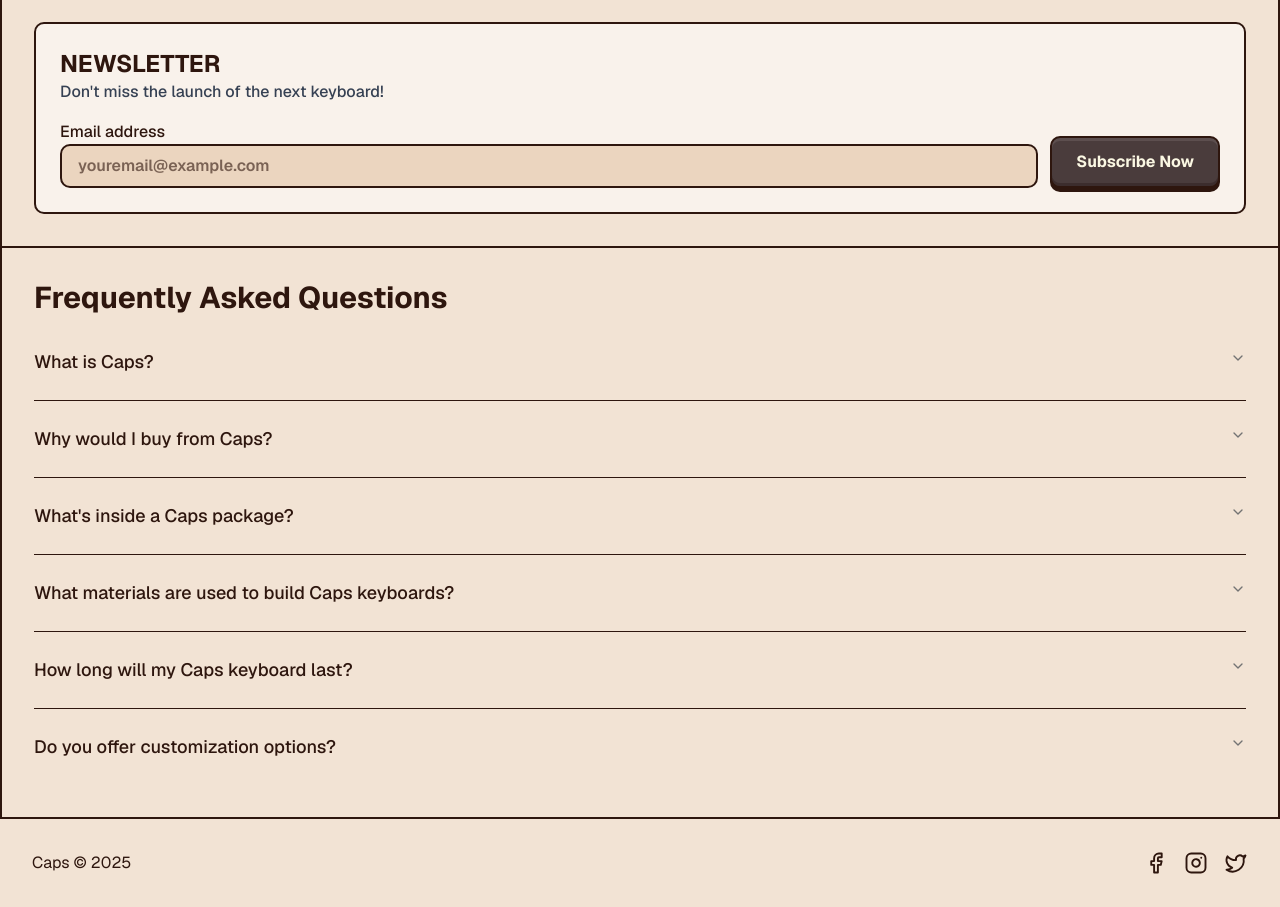
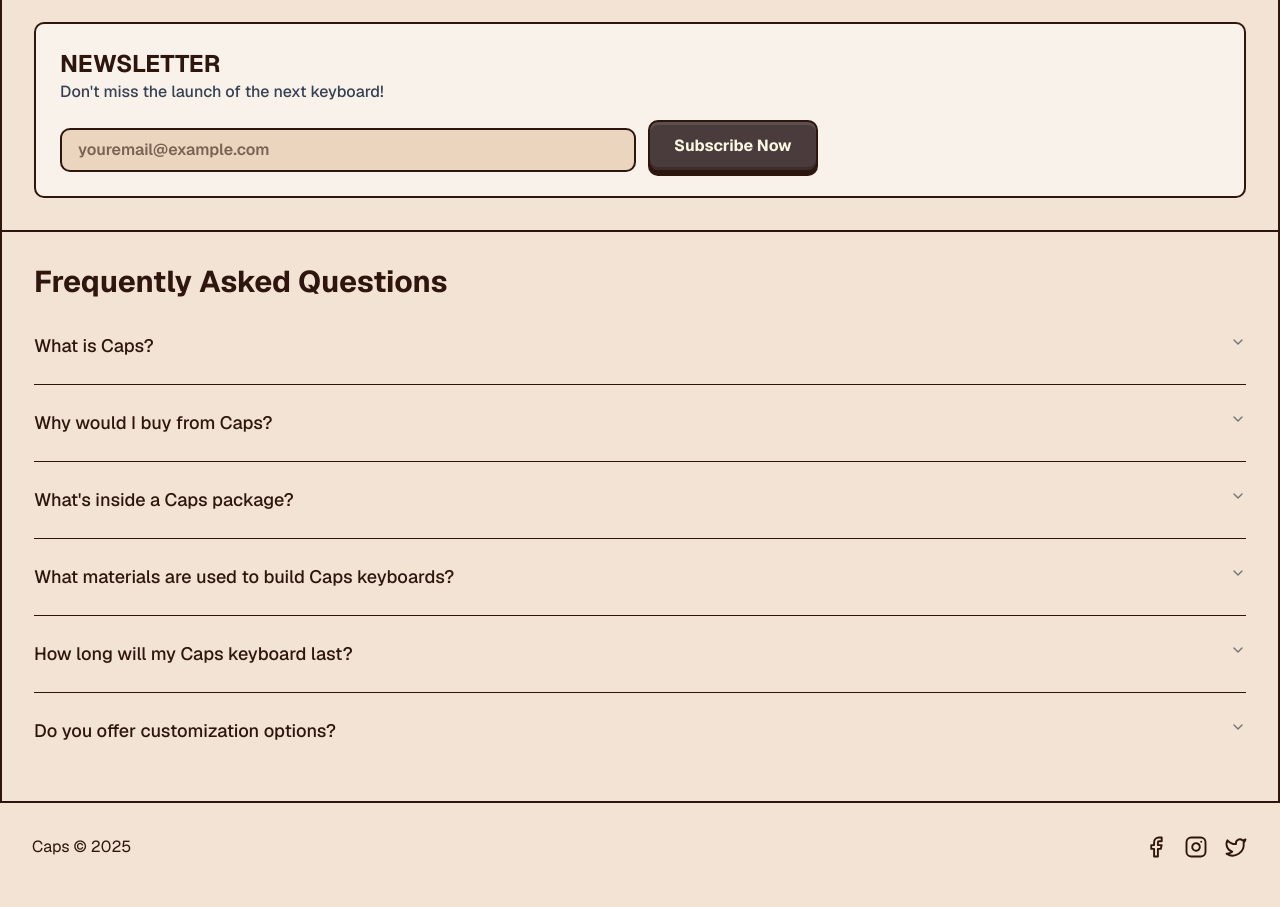
Before and after one commit to ldgni/caps, a Next.js app: page / in a window 1280 px wide. Shown: the part 2660-3567 px from the top of the page. Built offline with nearby package versions, Linux system fonts and the light colour scheme.

Commit message:
refactor: simplify newsletter form structure by removing unnecessary wrapper

```diff
--- a/src/components/newsletter.tsx
+++ b/src/components/newsletter.tsx
@@ -43,12 +43,6 @@ export function Newsletter() {
         <form
           onSubmit={handleNewsletterSubmit}
           className="flex flex-col gap-3 sm:flex-row sm:items-end">
-          <div className="flex-1 space-y-1">
-            <label
-              htmlFor="newsletter-email"
-              className="font-medium text-[#2e160e]">
-              Email address
-            </label>
           <input
             type="email"
             name="email"
@@ -57,9 +51,8 @@ export function Newsletter() {
             value={email}
             onChange={(e) => setEmail(e.target.value)}
             required
-              className="w-full rounded-lg border-2 border-[#2e160e] bg-[#ebd5bf] px-4 py-2 outline-none placeholder:font-semibold placeholder:text-[#2e160e]/60"
+            className="w-full max-w-xl flex-1 rounded-lg border-2 border-[#2e160e] bg-[#ebd5bf] px-4 py-2 outline-none placeholder:font-semibold placeholder:text-[#2e160e]/60"
           />
-          </div>
           <button
             type="submit"
             className="cursor-pointer rounded-lg border-2 border-[#2e160e] bg-[#4A3C3C] px-6 py-3 font-bold text-[#fbf8e3] shadow-[0_4px_0_0_#2E160E,inset_0_3px_0_0_#5D4F4F,inset_0_-3px_0_0_#3C2D2D] transition-all active:translate-y-1 active:shadow-none">
```
Lines whose indentation alone changed are shown as unchanged.
